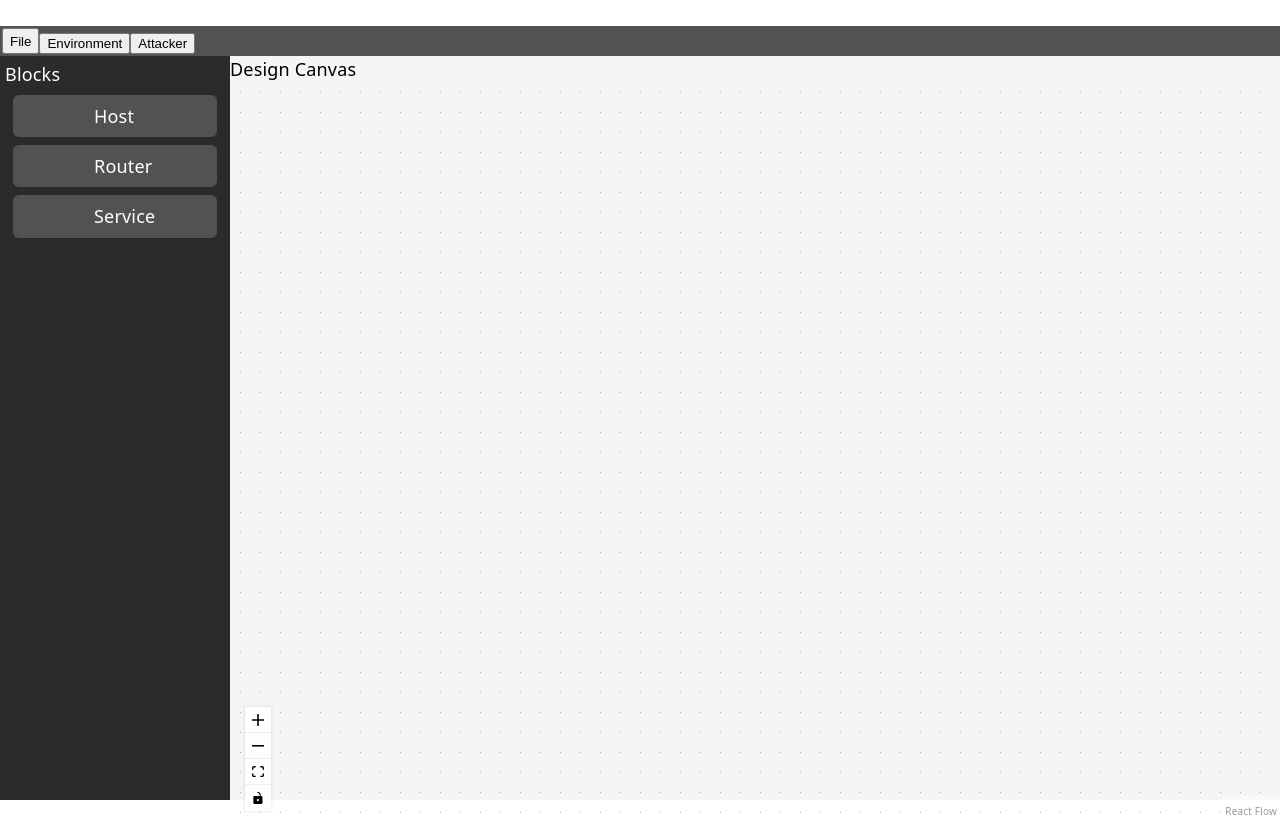
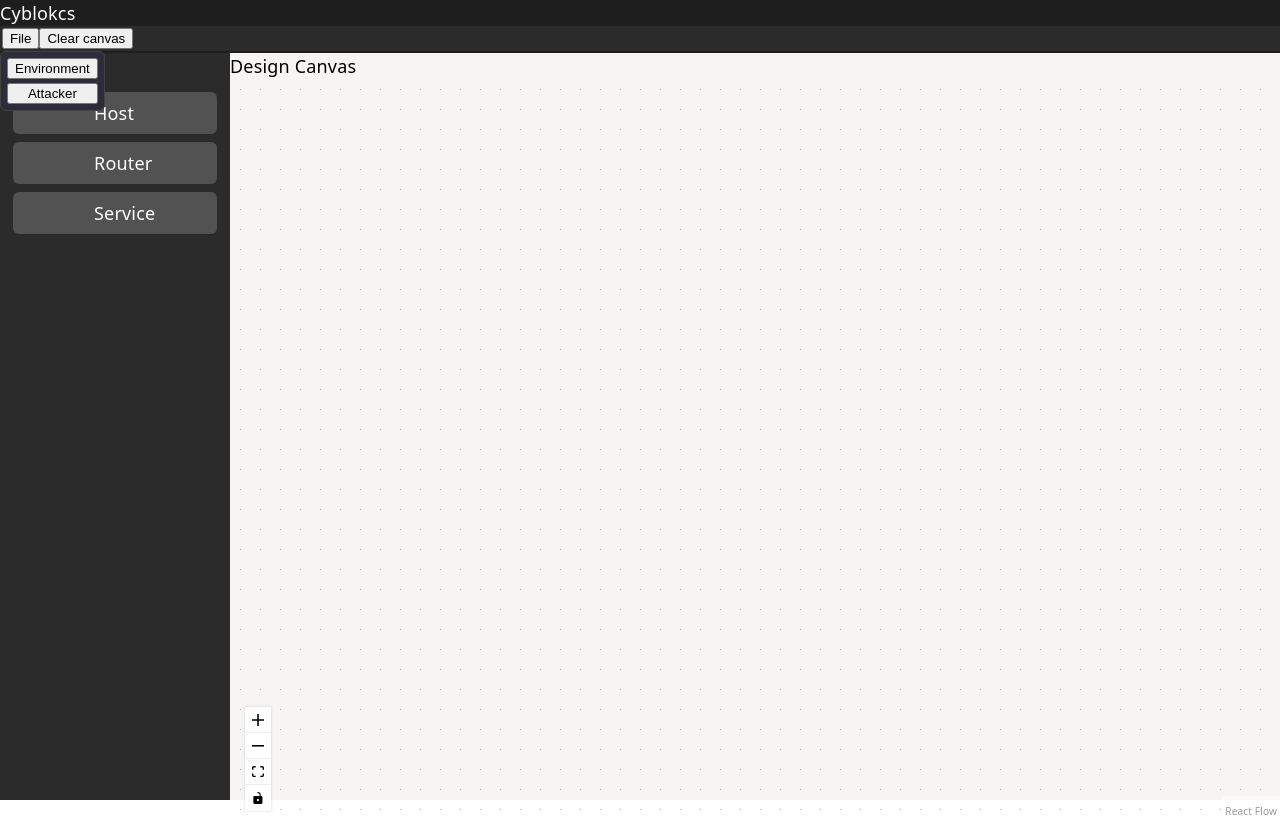
Before and after one commit to cylabcyberautonomy/cyblocks, a React (Vite) app in the folder Frontend/: page / in a window 1280 px wide. Both pictures are taken after a click on the button "File". Built offline with nearby package versions, Linux system fonts and the light colour scheme.

Commit message:
Added per-tab canvas , close and clear buttons

```diff
--- a/Frontend/src/App.css
+++ b/Frontend/src/App.css
@@ -6,13 +6,15 @@ color: #fff;
 height: 100vh;
 display: flex;
 flex-direction: column;
+background: #1e1e1e;
 }
 
 .Tapbar{
 color: #fff;
 display: flex;
 padding: 2px;
-background: #525252
+background: #2c2b2b;
+position: relative;
 }
 
 .Main{
@@ -29,13 +31,11 @@ flex-direction: row;
   background:
   #2c2b2b;
 }
-
 .Canvas{
   color: #000000;
   flex: 1;
   background: #f7f4f4;
 }
-
 .Block{
   color: #fff;
   padding: 8px 81px;
@@ -44,3 +44,22 @@ flex-direction: row;
   border-radius: 6px;
   cursor: grab;
 }
+.Toolbar{
+  color: #fff;
+  display: flex;
+  padding: 1px;
+  background: #1e1e1e;
+}
+.Menu {
+  position: absolute;
+  top: 100%;
+  left: 0;
+  z-index: 10;
+  background: #2d2d3a;
+  border: 1px solid #444;
+  border-radius: 6px;
+  padding: 6px;
+  display: flex;
+  flex-direction: column;
+  gap: 4px;
+}
--- a/Frontend/src/App.jsx
+++ b/Frontend/src/App.jsx
@@ -1,6 +1,6 @@
 
 import './App.css'
-import { ReactFlow, Background, Controls, useNodesState } from '@xyflow/react' //so we can use the react flow components in our app like the canvas, background and controls
+import { ReactFlow, Background, Controls, applyNodeChanges } from '@xyflow/react' //so we can use the react flow components in our app like the canvas, background and controls
 import '@xyflow/react/dist/style.css'
 import { useState } from 'react'; //so we can manage the taps and switch between them
 //Buidling a simple UI for the app, with a tapbar, sidebar and main canves
@@ -8,24 +8,59 @@ import { useState } from 'react'; //so we can manage the taps and switch between
 function App() {
 const Eblocks = ["Host", "Router", "Service"];
 const Ablocks = ["Agent", "Tool"];
-const [nodes, setNodes, onNodesChange] = useNodesState([]); //from react flow that allows us to manage the state of our nodes in the canvas, we will use this to add and remove nodes from the canvas
-const [activeTap, setActiveTap] = useState("System"); //this will allow us to manage the state of the active tap, we will use this to switch between different taps and show different content based on the active tap
+const [files , setFiles] = useState([]); //this will allow us to manage the state of the files that we have uploaded, we will use this to show the list of files in the sidebar
+const [activeId, setActiveId] = useState(null); //this will allow us to manage the state of the active file, we will use this to switch between different files and show different content based on the active file
 const [menuOpen, setMenuOpen] = useState(false);// to choose which tab we want
-const blocks = activeTap === "System" ? Eblocks : Ablocks;
+const activeFile = files.find((f) => f.id === activeId);
+const nodes = activeFile ? activeFile.nodes : []; //this will get the nodes of the active file, if there is no active file it will return an empty array, we will use this to show the nodes on the canvas based on the active file
+//const [nodes, setNodes, onNodesChange] = useNodesState([]); //from react flow that allows us to manage the state of our nodes in the canvas, we will use this to add and remove nodes from the canvas
+const blocks = activeFile?.type === "attacker" ? Ablocks : Eblocks;
+//const blocks = activeTap === "System" ? Eblocks : Ablocks;
 //when we drag and drop we store the value of blocks into state and we return then after droping them
+//anything above the return are out state and helper functions and cacluated values that we will use in our app,
+//anything inside the return is what we will render on the page
+const newFile = (type) => {
+  const count = files.filter((f) => f.type === type).length + 1;
+  const name = (type === "environment" ? "Env " : "Attacker ") + count;
+  const file = { id: crypto.randomUUID(), name, type, nodes: [] };
+  setFiles((current) => [...current, file]);
+  setActiveId(file.id);
+  setMenuOpen(false);
+};
+//this help us write the changes made to the canves back to the file and change between canveses
+const setActiveNodes = (updater) => {
+  setFiles((files) => files.map((f) =>
+    f.id === activeId ? { ...f, nodes: updater(f.nodes) } : f
+  ));
+};
+//for us to close any env or attacker tap we close a file
+const closeFile = (id) => {
+  setFiles((current) => current.filter((f) => f.id !== id));
+  if (activeId === id) setActiveId(null);//delete the active file and set the active id to null if we closed the active file
+};
 return (
 <>
       <div className="App">
-        Cyblocks
+      Cyblokcs
     <div className="Tapbar">
       <button onClick={() => setMenuOpen(!menuOpen)}>File</button>
       {menuOpen && (
         <div className="Menu">
-        <button onClick={() => { setActiveTap("System"); setMenuOpen(false); }}>Environment</button>
-        <button onClick={() => { setActiveTap("attacker"); setMenuOpen(false); }}>Attacker</button>
+        <button onClick={() => { newFile("environment")}}>Environment</button>
+        <button onClick={() => { newFile("attacker");}}>Attacker</button>
           </div>
       )}
+    <button onClick={() => setActiveNodes(() => [])}>Clear canvas</button>
     </div>
+     <div className="Toolbar">
+        {/* so each tap gets its own tab */}
+        {files.map((file) => (
+        <div key={file.id} className="Tab">
+        <button onClick={() => setActiveId(file.id)}>{file.name}</button>
+        <button onClick={() => closeFile(file.id)}>x</button>
+         </div>
+        ))}
+      </div>
     <div className="Main">
         <div className="Sidebar">
         Blocks
@@ -41,7 +76,7 @@ return (
         <div className="Canvas">
         Design Canvas
         {/*This part is mostly repsosnable for teh drag and drop functionality on canves with React Flow*/}
-        <ReactFlow nodes={nodes} onNodesChange={onNodesChange} defaultEdges={[]}
+        <ReactFlow nodes={nodes}  onNodesChange={(changes) => setActiveNodes((nds) => applyNodeChanges(changes, nds))} defaultEdges={[]}
         onDragOver={(event) => event.preventDefault()} //this will allow us to drop elements on the canvas, by default the browser does not allow dropping elements on a page, so we need to prevent the default behavior
         onDrop ={(event) => {
           event.preventDefault(); //this will prevent the default behavior of the browser when dropping an element, which is to open the element in a new tab
@@ -53,7 +88,7 @@ return (
           position,
           data: { label: name }
           };
-          setNodes((current) => [...current, newNode]);
+          setActiveNodes((current) => [...current, newNode]);
         }}
         >
           {/*This is the main canvas where we will add our nodes and edges, we will use the react flow library to handle the canvas and its functionality like zooming, panning and connecting nodes*/}
```
